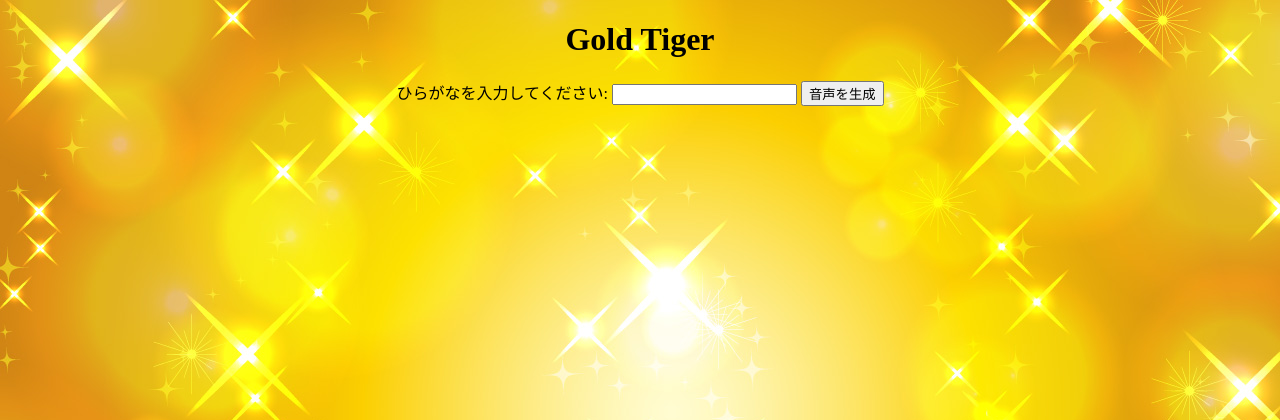
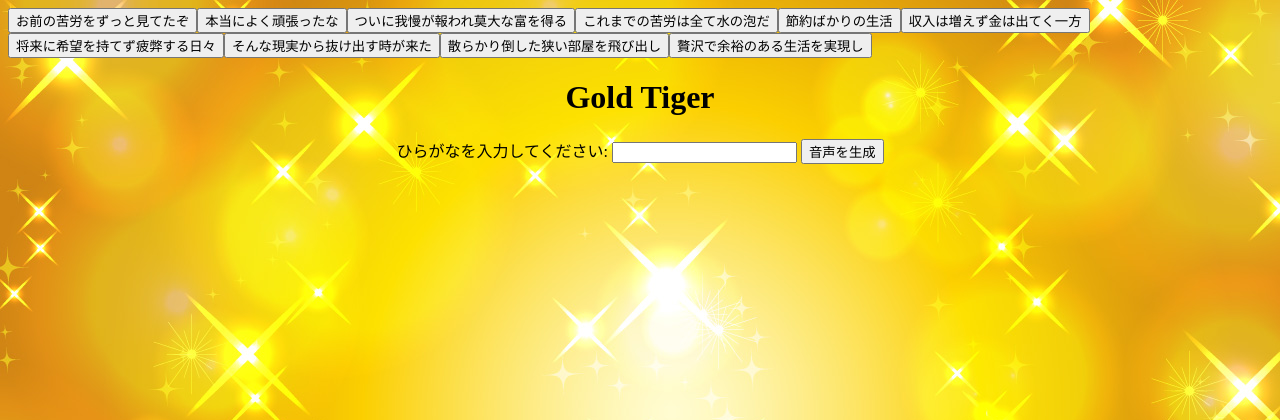
Before and after one commit to Delphyilia/gold_tiger, a Flask app: page / in a window 1280 px wide. Shown: the top 420 px of the page. Run offline with Flask 3, Linux system fonts and the light colour scheme.

Commit message:
jsを全てhtml内部に書いてしまった

```diff
--- a/templates/index.html
+++ b/templates/index.html
@@ -9,6 +9,7 @@
 </head>
 
 <body>
+  <div id="button-container"></div>
   <div class="main_content">
     <h1>Gold Tiger</h1>
     <form id="audio-form">
@@ -55,6 +56,43 @@
         resultContainer.textContent = `エラー: ${errorData.error}`;
       }
     });
+
+
+
+    // セリフコンテナ
+    const tiger = [
+        "お前の苦労をずっと見てたぞ.mp3",
+        "本当によく頑張ったな.mp3",
+        "ついに我慢が報われ莫大な富を得る.mp3",
+        "これまでの苦労は全て水の泡だ.mp3",
+        "節約ばかりの生活.mp3",
+        "収入は増えず金は出てく一方.mp3",
+        "将来に希望を持てず疲弊する日々.mp3",
+        "そんな現実から抜け出す時が来た.mp3",
+        "散らかり倒した狭い部屋を飛び出し.mp3",
+        "贅沢で余裕のある生活を実現し.mp3",
+      ];
+
+      // ボタンコンテナを取得
+      const buttonContainer = document.getElementById("button-container");
+
+      // セリフごとにボタンを生成
+      tiger.forEach(fileName => {
+        // ボタンを作成
+        const button = document.createElement("button");
+        button.textContent = fileName.replace(".mp3", ""); // 拡張子を削除して表示
+
+        // クリックイベントを設定
+        button.addEventListener("click", () => {
+          // 音声を再生
+          const audio = new Audio(`/static/wav_source/${fileName}`);
+          audio.play();
+        });
+
+        // コンテナにボタンを追加
+        buttonContainer.appendChild(button);
+      });
+
   </script>
 </body>
 
```
Also changed, not shown: 27 other files.
